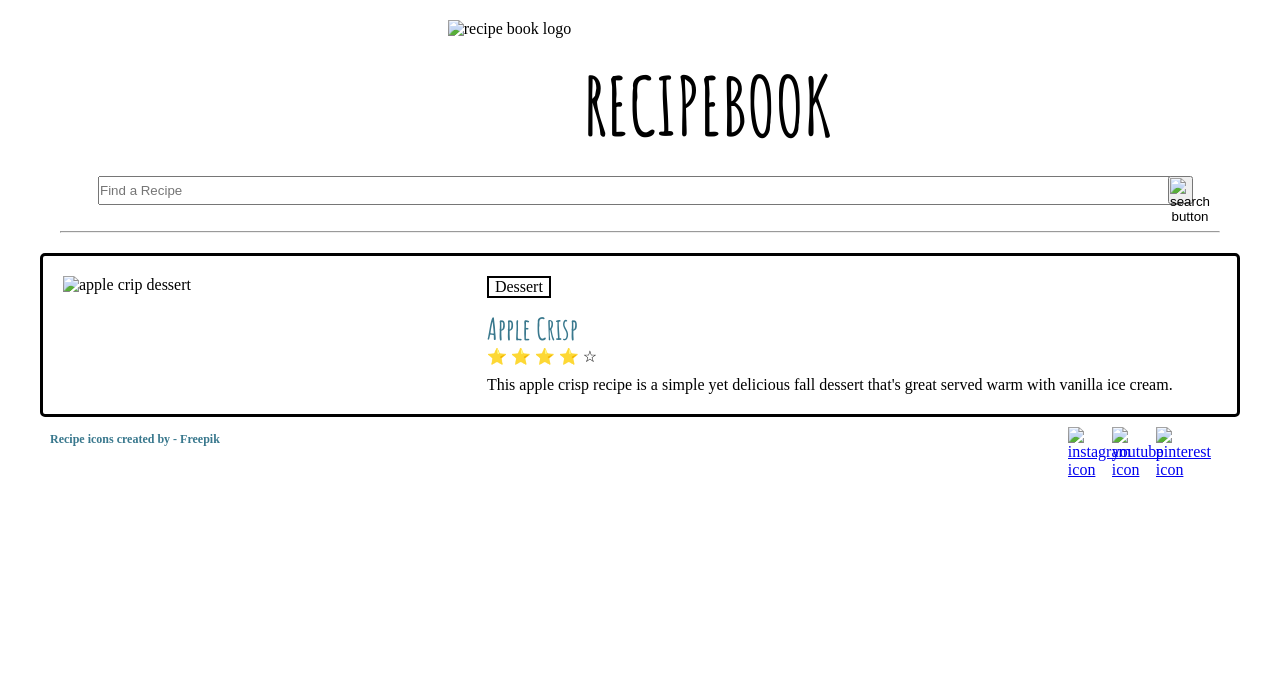
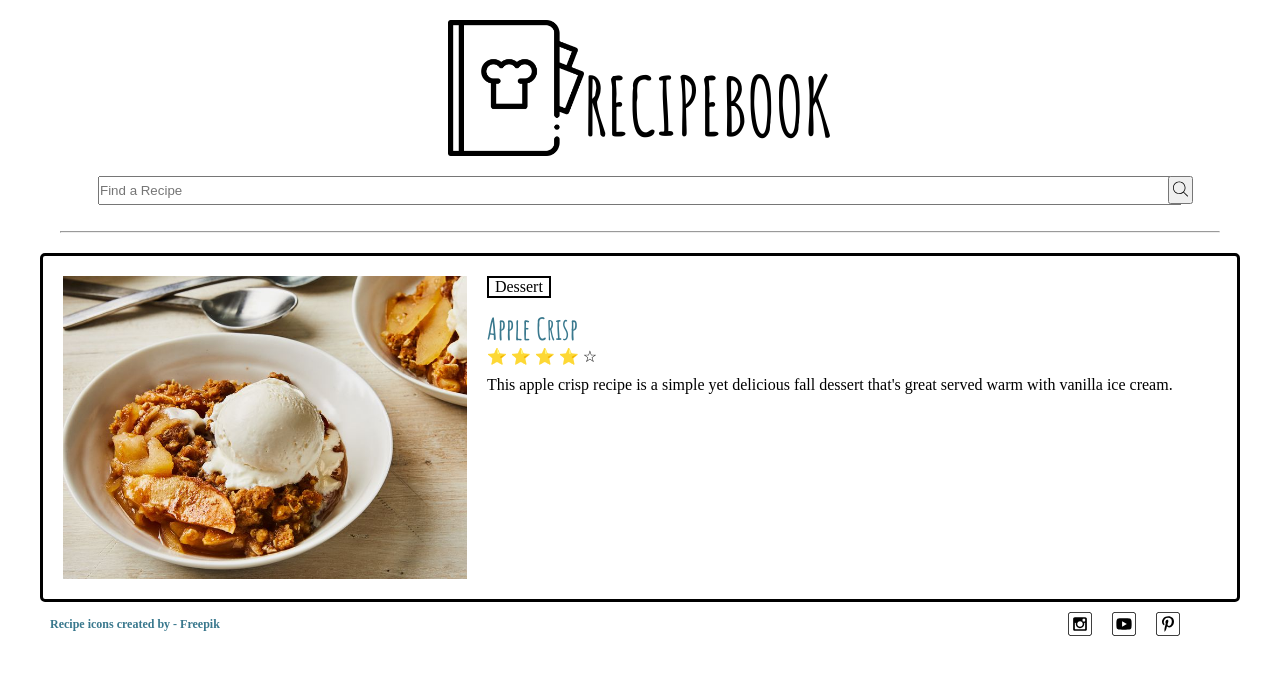
Before and after one commit to rogerlingard/wdd131, a plain HTML site: page recipes/index.html in a window 1280 px wide. Drawn offline with Linux system fonts and the light colour scheme; the site is published under a folder, as on GitHub Pages, so addresses that start at the root find nothing; a web font is replaced by a local one.

Commit message:
changed image path

```diff
--- a/recipes/index.html
+++ b/recipes/index.html
@@ -23,7 +23,7 @@
     <div class="container">
         <header>
             <div id="recipe-header">
-                <img id="recipe-book" src="/recipes/images/recipe-book.png" alt="recipe book logo">
+                <img id="recipe-book" src="./images/recipe-book.png" alt="recipe book logo">
                 <h1 id="recipe-title">RECIPEBOOK</h1>
             </div>
         </header>
@@ -31,12 +31,12 @@
             <div id="recipe-search">
                 <input id="recipe-textbox" type="text" name="recipe-search" placeholder="Find a Recipe">
                 <button id="img-button">
-                    <img id="search-img" src="/recipes/images/search.svg" alt="search button">
+                    <img id="search-img" src="./images/search.svg" alt="search button">
                 </button>
             </div>
             <hr id="line">
             <div class="recipe-box">
-                <img class="recipe-img" src="/recipes/images/apple-crisp.jpg" alt="apple crip dessert">
+                <img class="recipe-img" src="./images/apple-crisp.jpg" alt="apple crip dessert">
                 <div class="recipe-info">
                     <span class="tag">Dessert</span>
                     <h1 class="recipe-title">Apple Crisp</h1>
@@ -55,9 +55,9 @@
             <div class="social">
                 <h1>Recipe icons created by - Freepik</h1>
                 <div id="social-img">
-                    <a href="#"><img src="/recipes/images/instagram_icon.svg" alt="instagram icon"></a>
-                    <a href="#"><img src="/recipes/images/youtube_icon.svg" alt="youtube icon"></a>
-                    <a href="#"><img src="/recipes/images/pinterest_icon.svg" alt="pinterest icon"></a>
+                    <a href="#"><img src="./images/instagram_icon.svg" alt="instagram icon"></a>
+                    <a href="#"><img src="./images/youtube_icon.svg" alt="youtube icon"></a>
+                    <a href="#"><img src="./images/pinterest_icon.svg" alt="pinterest icon"></a>
                 </div>
             </div>
         </footer>
```
